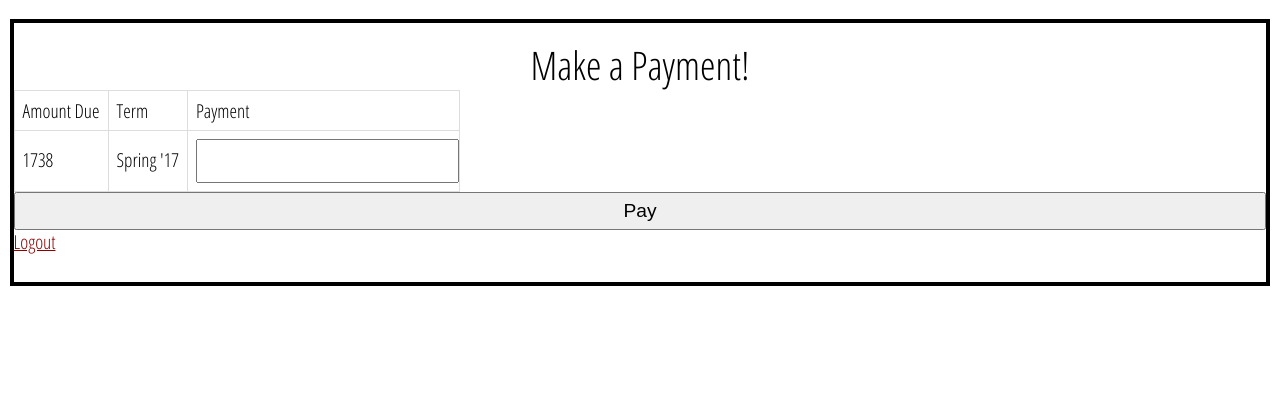
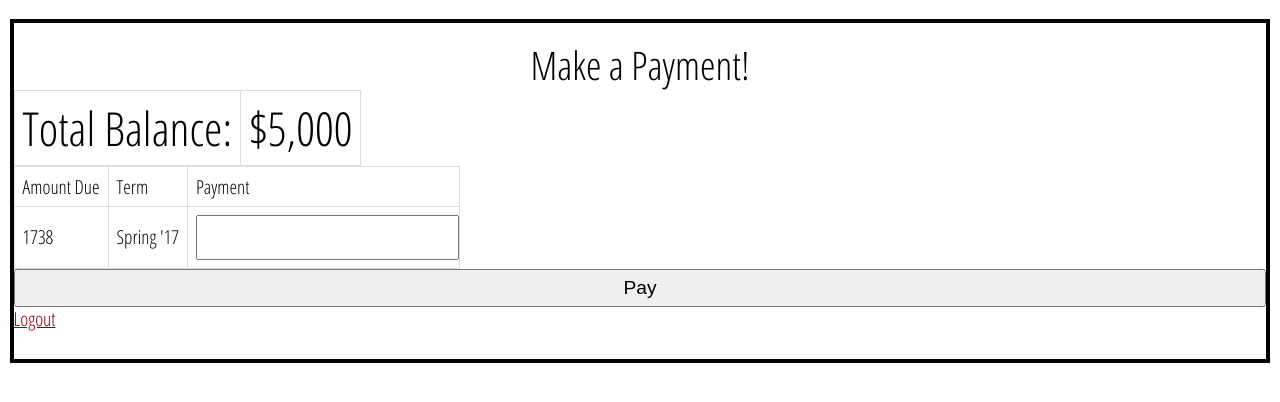
Before and after one commit to Stolleys-Swolemates/Project-02-Redesign, a plain HTML site: page account/financial/index.html in a window 1280 px wide. Drawn offline with nearby package versions, Linux system fonts and the light colour scheme.

Commit message:
added total amount due

```diff
--- a/account/financial/index.html
+++ b/account/financial/index.html
@@ -20,6 +20,15 @@
 
 <body>
   <h1>Make a Payment!</h1>
+
+    <table>
+      <tr>
+        <th><h2>Total Balance: </h2></th>
+        <th><h2>$5,000</h2></th>
+      </tr>
+    </table>
+
+
     <table>
       <tr>
         <th> Amount Due </th>
@@ -29,7 +38,7 @@
       <tr>
         <td id="balance"> 1738 </td>
         <td> Spring '17 </td>
-      <td> <input autocomplete="off" type="number" id="pay" />
+        <td> <input autocomplete="off" type="number" id="pay" /></td>
       </tr>
     </table>
     <input type="submit" name="submitpay" id="submitpay" value="Pay" />
```
Lines whose indentation alone changed are shown as unchanged.
